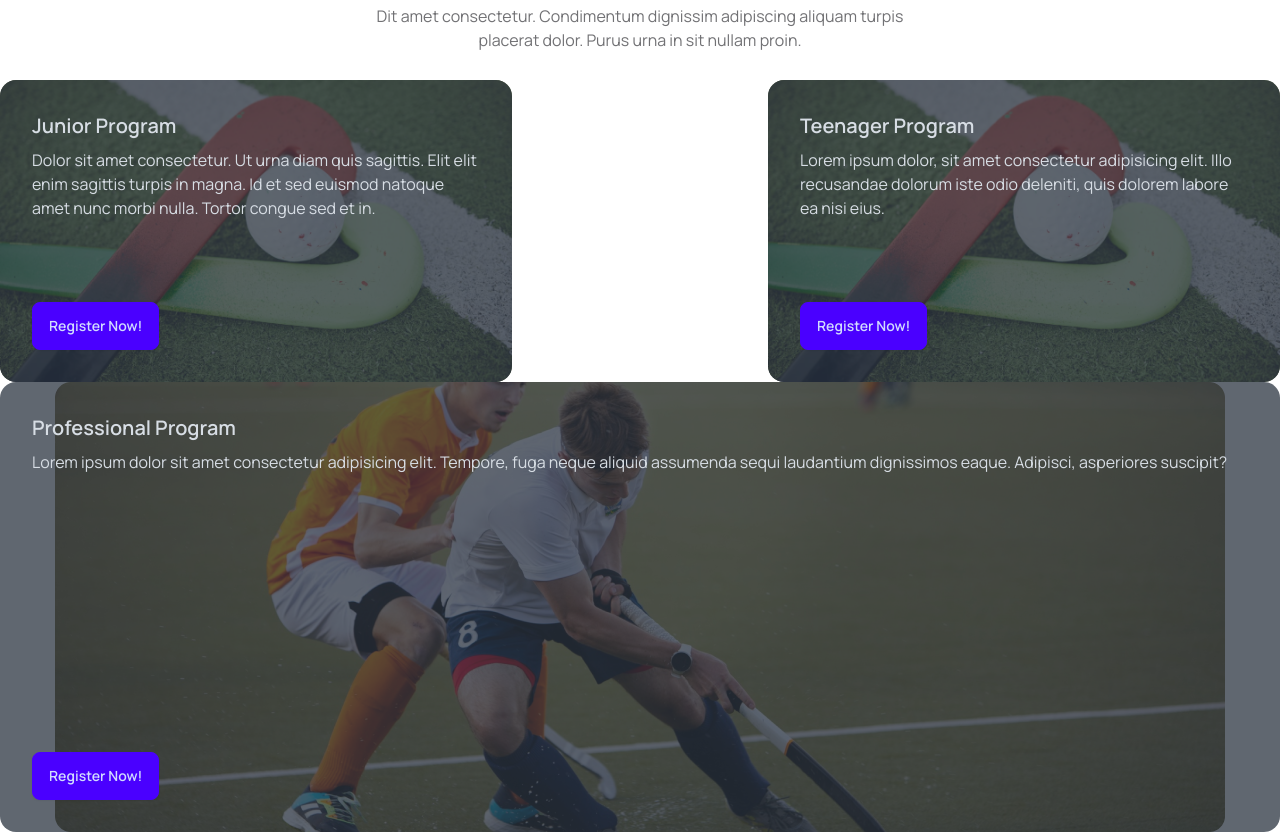
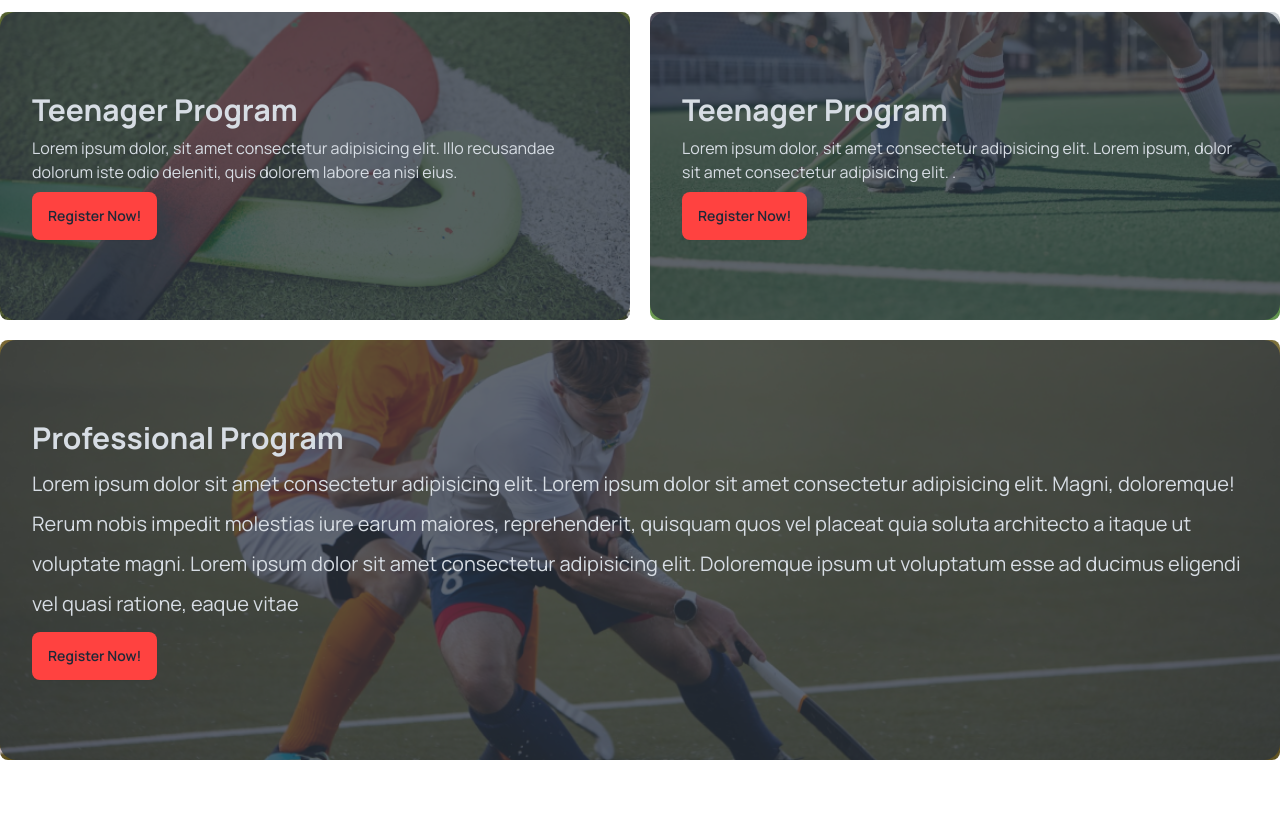
Before and after one commit to Fahim-WD/PH-assignment-3, a plain HTML site: page index.html in a window 1280 px wide. Shown: the part 1400-2236 px from the top of the page. Drawn offline with nearby package versions, Linux system fonts and the light colour scheme.

Commit message:
card added

```diff
--- a/index.html
+++ b/index.html
@@ -22,7 +22,6 @@
               colors: {
                 clifford: '#da373d',
                 'primary-clr':'#FF4240',
-
               }
             }
           }
@@ -73,7 +72,7 @@
 <!-- nav end -->
 
 <!-- banner start -->
-<section id="banner" class="container mx-auto mt-16 " >
+<section id="banner" class="container mx-auto mt-16 lg:relative " >
     <div class="carousel ">
         <div id="slide1" class="carousel-item relative w-full  ">
           <img src="Images/banner.png" class="w-full" />
@@ -97,9 +96,9 @@
           </div>
         </div>
       </div>
-      <div class="bg-black mt-3  lg:w-1/2 lg:-mt-12">
-        <h3 class="text-white font-semibold text-2xl">Meet all the heroes from the field</h3>
-        <p class="text-[#ffffff99] leading-7">Dit amet consectetur. Condimentum dignissim <br> adipiscing aliquam turpis placerat dolor.  <br>Purus urna in sit nullam proin. </p>
+      <div class="bg-black py-6 rounded-lg mt-3 lg:absolute  lg:w-1/2 lg:-mt-60 lg:right-10">
+        <h3 class="text-white font-semibold text-2xl text-center">Meet all the heroes from the field</h3>
+        <p class="text-[#ffffff99] leading-7 text-center mt-4 leading-7">Dit amet consectetur. Condimentum dignissim <br> adipiscing aliquam turpis placerat dolor.Purus urna in sit nullam proin. </p>
       </div>
 </section>
 <!-- banner end -->
@@ -143,37 +142,34 @@
         <p class="text-[#13131899] my-7">Dit amet consectetur. Condimentum dignissim adipiscing aliquam turpis <br> placerat dolor. Purus urna in sit nullam proin.</p>
        </div>
 <!-- card -->
-   <div class="lg:flex justify-between ">
-    <div class="card w-full image-full lg:w-2/5 ">
-    <figure><img src="Images/card-I.png" alt="Shoes" /></figure>
-    <div class="card-body">
-      <h2 class="card-title">Junior Program</h2>
-      <p>Dolor sit amet consectetur. Ut urna diam quis sagittis. Elit elit
-        enim sagittis turpis in magna. Id et sed euismod natoque amet nunc morbi nulla. Tortor congue sed et in.</p>
-      <div class="card-actions">
-        <button class="btn btn-primary">Register Now!</button>
+   <div class="grid lg:grid-cols-1 lg:flex gap-5 ">
+    <div class="bg-[url(./Images/card-I.png)] bg-cover bg-center bg-no-repeat  rounded-lg  card w-full image-full lg:col-span-1">
+      <div class="card-body lg:py-20">
+        <h2 class="text-3xl font-bold">Teenager Program</h2>
+        <p>Lorem ipsum dolor, sit amet consectetur adipisicing elit. Illo recusandae dolorum iste odio deleniti, quis dolorem labore ea nisi eius.</p>
+        <div class="card-actions">
+          <button class="btn bg-primary-clr border-none">Register Now!</button>
+        </div>
       </div>
-    </div>
   </div>
 
-  <div class="card w-full image-full lg:w-2/5 ">
-    <figure><img src="Images/card-I.png" alt="Shoes" /></figure>
-    <div class="card-body">
-      <h2 class="card-title">Teenager Program</h2>
-      <p>Lorem ipsum dolor, sit amet consectetur adipisicing elit. Illo recusandae dolorum iste odio deleniti, quis dolorem labore ea nisi eius.</p>
+  <div class="bg-[url(./Images/card-II.png)] bg-cover bg-center bg-no-repeat rounded-lg lg:col-span-1  card w-full image-full  ">
+    <div class="card-body lg:py-20">
+      <h2 class="text-3xl font-bold">Teenager Program</h2>
+      <p>Lorem ipsum dolor, sit amet consectetur adipisicing elit.
+        Lorem ipsum, dolor sit amet consectetur adipisicing elit. .</p>
       <div class="card-actions">
-        <button class="btn btn-primary">Register Now!</button>
+        <button class="btn bg-primary-clr border-none">Register Now!</button>
       </div>
     </div>
   </div>
 </div>
-<div class="card w-full image-full ">
-    <figure><img src="Images/card-III.png" alt="Shoes" /></figure>
-    <div class="card-body">
-      <h2 class="card-title">Professional Program</h2>
-      <p>Lorem ipsum dolor sit amet consectetur adipisicing elit. Tempore, fuga neque aliquid assumenda sequi laudantium dignissimos eaque. Adipisci, asperiores suscipit?</p>
+<div class="bg-[url(./Images/card-III.png)] bg-cover bg-center bg-no-repeat rounded-lg lg:col-span-1  card w-full image-full  mt-5">
+    <div class="card-body lg:py-20">
+      <h2 class="text-3xl font-bold">Professional Program</h2>
+      <p class="leading-10 text-xl">Lorem ipsum dolor sit amet consectetur adipisicing elit. Lorem ipsum dolor sit amet consectetur adipisicing elit. Magni, doloremque! Rerum nobis impedit molestias iure earum maiores, reprehenderit, quisquam quos vel placeat quia soluta architecto a itaque ut voluptate magni. Lorem ipsum dolor sit amet consectetur adipisicing elit. Doloremque ipsum ut voluptatum esse ad ducimus eligendi vel quasi ratione, eaque vitae </p>
       <div class="card-actions">
-        <button class="btn btn-primary">Register Now!</button>
+        <button class="btn bg-primary-clr border-none">Register Now!</button>
       </div>
     </div>
   </div>
@@ -385,8 +381,8 @@
         <p class="text-[#13131899] leading-7 mt-3">Lorem ipsum dolor sit amet consectetur adipisicing elit. Natus facere dolor at nisi qui. Deleniti quia sunt eius harum tempora. <br> Consequatur exercitationem alias  tenetur nisi odio unde et voluptatum cumque!</p>
      </div>
 
-         <div class="mt-16">
-           <!-- left side -->
+         <div class="mt-16 lg:flex gap-10">
+           <!-- left side contact -->
            <div class="lg:w-1/3 border-2 border-gray-200 p-6 rounded">
                 <div class="bg-[#bced6d1a] p-12 my-9 ">
                   <i><img  class="mb-7" src="Images/phone.png" alt=""></i>
@@ -405,8 +401,24 @@
                   <p class="text-[#13131866] mb-4">Location : </p>
                   <h3 class="font-extrabold text-xl">152/1 Mohakhali Wireless Gate</h3>
                 </div>
+           </div>
+          <!-- right side smsform -->
+                     <div class=" lg:w-4/6   grid grid-cols-1  col-span-1 lg:grid-cols-2 gap-6 ">
 
-           </div>
+                    <div class="flex col-1 flex-col">
+                      <label for="name" class="text-2xl font-bold">Your Name</label>
+                      <input type="text"   placeholder="Enter your full name"
+                      class="bg-[#13131808] px-6 py-6 rounded-lg outline-none mt-3">
+                    </div>
+
+                    <div class="flex  flex-col">
+                      <label for="name" class="text-2xl font-bold">Your Name</label>
+                      <input type="text"   placeholder="Enter your full name"
+                      class="bg-[#13131808] p-6 rounded-lg outline-none mt-3">
+                    </div>
+
+
+                     </div>
          </div>
 
 
@@ -421,7 +433,7 @@
     </div>
 </section>
 <!-- footer start -->
-<footer class="footer p-10 bg-black text-base-content text-white">
+<footer class="footer p-10 bg-black text-base-content text-white grid">
     <aside>
       <h1 class="text-3xl font-extrabold">Get In Touch</h1>
       <p class="leading-7">Hockey’s since 1992<br/>Dhanmondi,Dhaka,Bangladesh</p>
```
